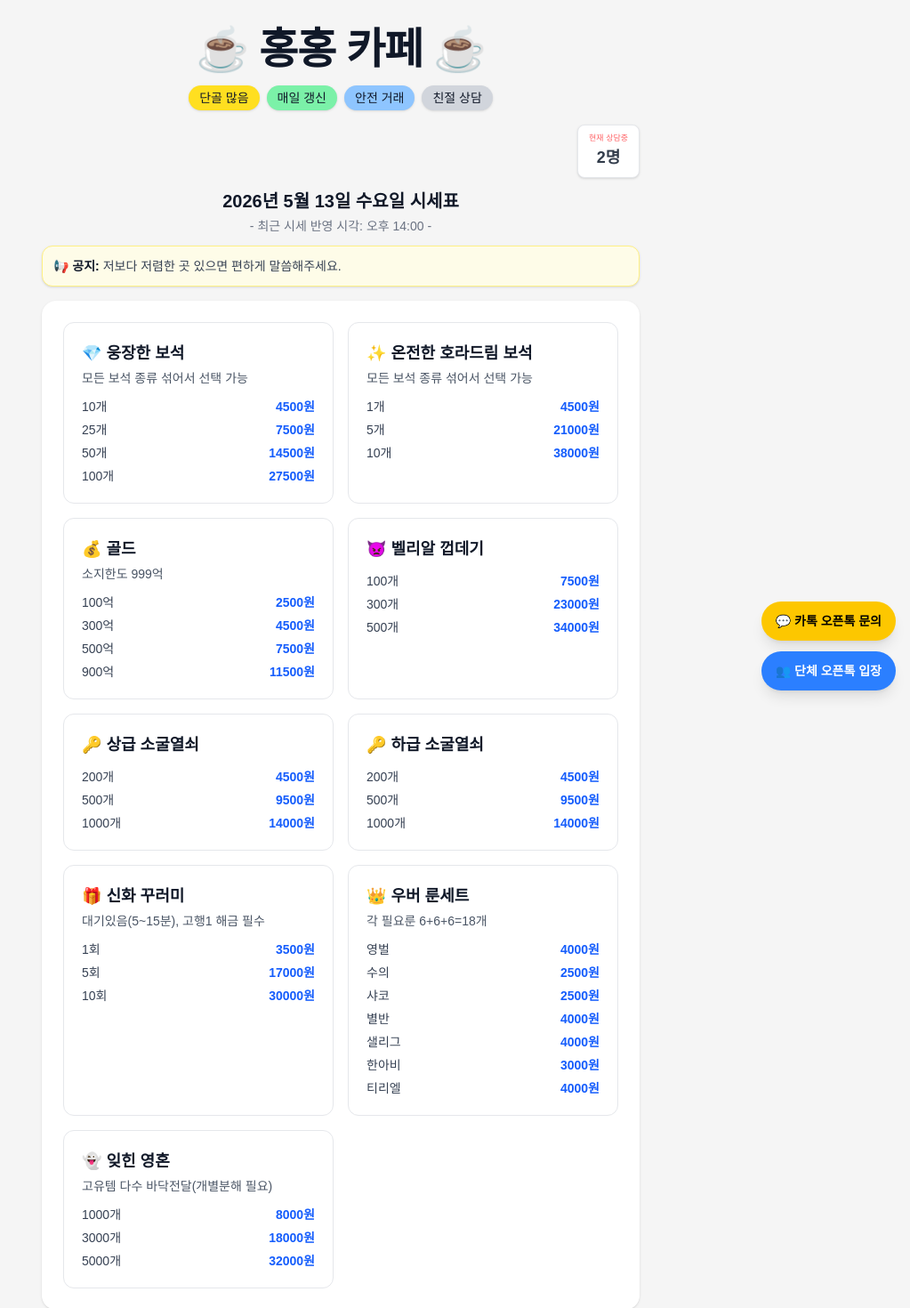
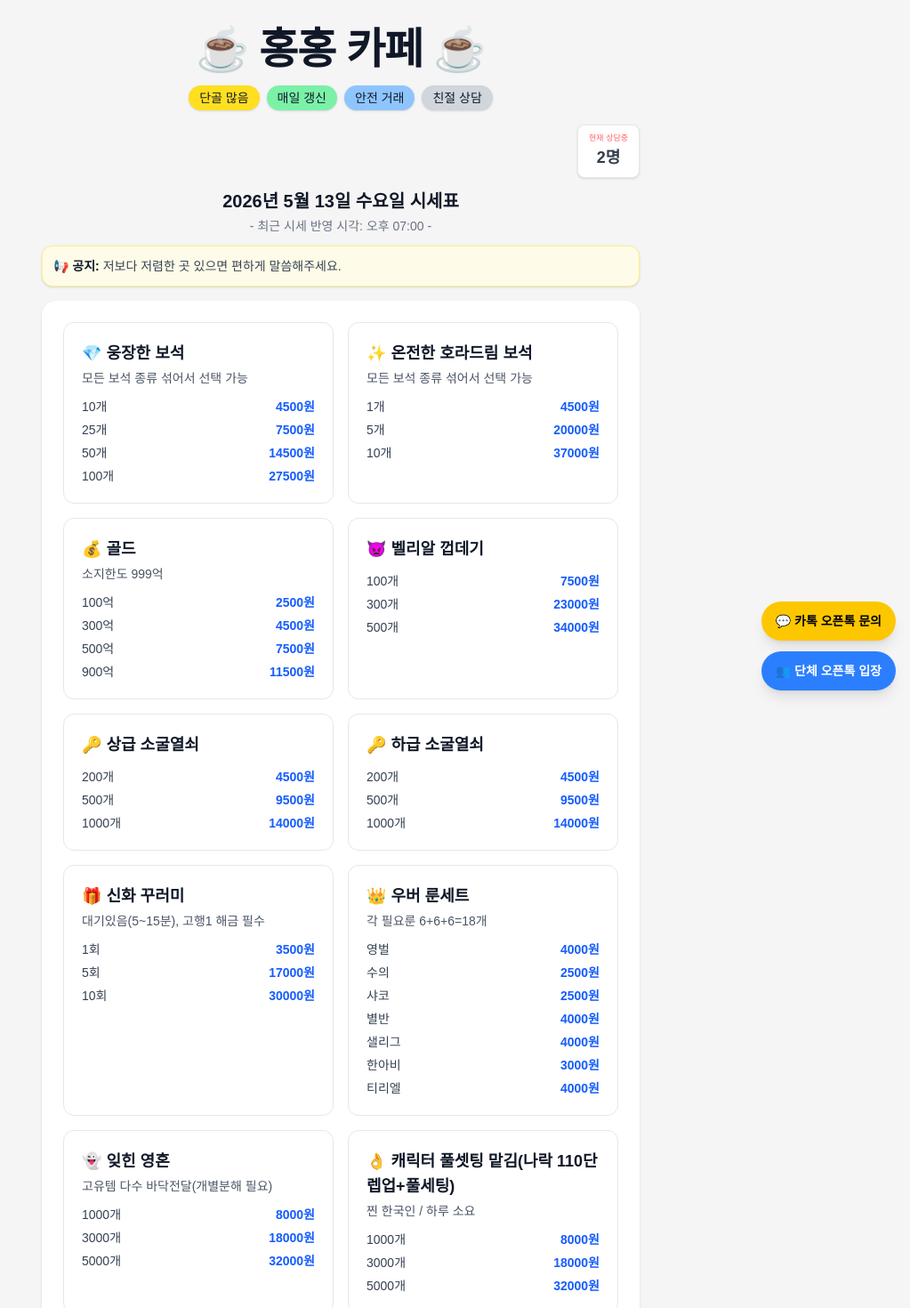
Before and after one commit to kimdohee968-sys/mebu-board, a Next.js app: page / in a window 1280 px wide. Shown: the top 1470 px of the page at 89% size, without its empty margins (257-1280 px from the left). Built offline with nearby package versions, Linux system fonts and the light colour scheme.

Commit message:
update content

```diff
--- a/menus.json
+++ b/menus.json
@@ -16,8 +16,8 @@
     "desc": "모든 보석 종류 섞어서 선택 가능",
     "prices": [
       { "qty": "1개", "price": "4500원" },
-      { "qty": "5개", "price": "21000원" },
-      { "qty": "10개", "price": "38000원" }
+      { "qty": "5개", "price": "20000원" },
+      { "qty": "10개", "price": "37000원" }
     ]
   },  {
     "name": "💰 골드",
@@ -93,5 +93,15 @@
       { "qty": "3000개", "price": "18000원" },
       { "qty": "5000개", "price": "32000원" }
     ]
+  },
+  {
+    "name": "👌 캐릭터 풀셋팅 맡김(나락 110단 렙업+풀세팅)",
+    "icon": "flask",
+    "desc": "찐 한국인  / 하루 소요",
+    "prices": [
+      { "qty": "1000개", "price": "8000원" },
+      { "qty": "3000개", "price": "18000원" },
+      { "qty": "5000개", "price": "32000원" }
+    ]
   }
 ]
--- a/src/app/page.js
+++ b/src/app/page.js
@@ -82,7 +82,7 @@ export default function Home() {
         </p>
 
         <p className="text-xs md:text-sm text-gray-500 mt-1">
-          - 최근 시세 반영 시각: 오후 14:00 -
+          - 최근 시세 반영 시각: 오후 07:00 -
         </p>
 
       </div>
```
